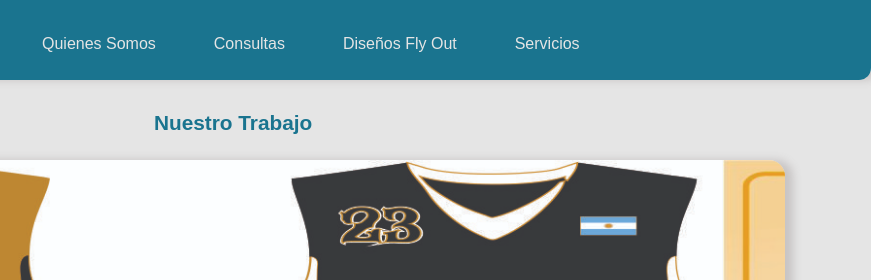
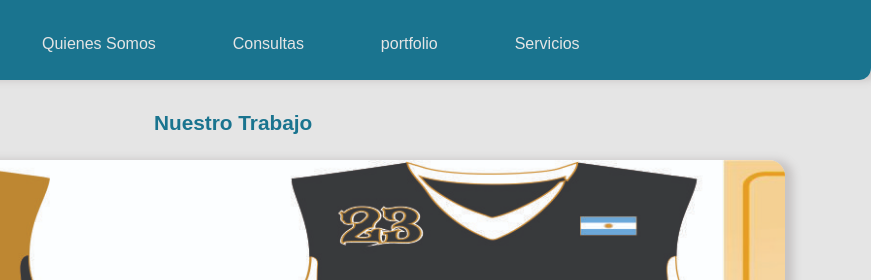
Before and after one commit to MFreixas02/Proyecto-FInal-1, a website: page Portfolio.html in a window 1280 px wide. Shown: the top 280 px of the page, 409-1280 px from the left. Drawn offline with nearby package versions, Linux system fonts and the light colour scheme.

Commit message:
ultimo Cambio

```diff
--- a/Portfolio.html
+++ b/Portfolio.html
@@ -31,7 +31,7 @@
                 <a class="nav-link" href="contactanos.html">Consultas</a>
               </li>
               <li class="nav-item">
-                <a class="nav-link colorGrey" href="portfolio.html">Diseños Fly Out
+                <a class="nav-link colorGrey" href="portfolio.html">portfolio
                </a>
               </li>
               <li class="nav-item">
```
